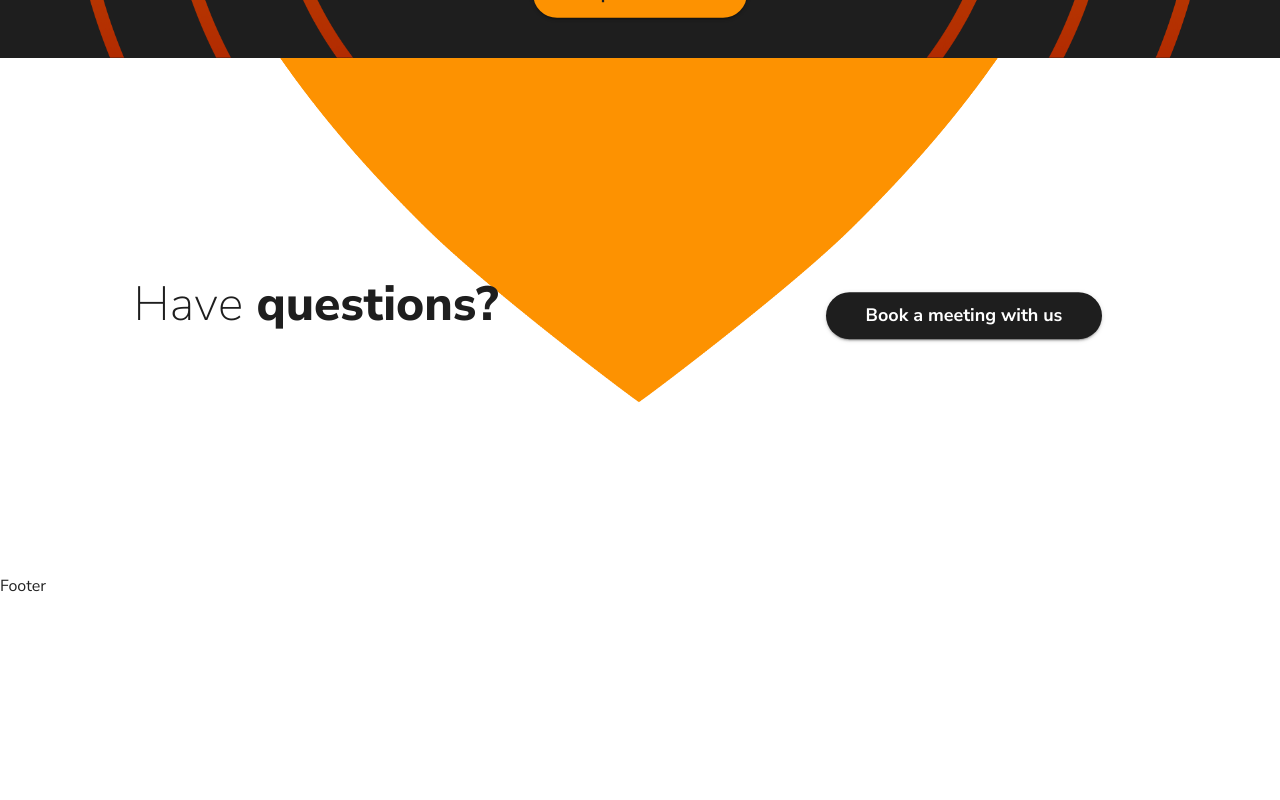
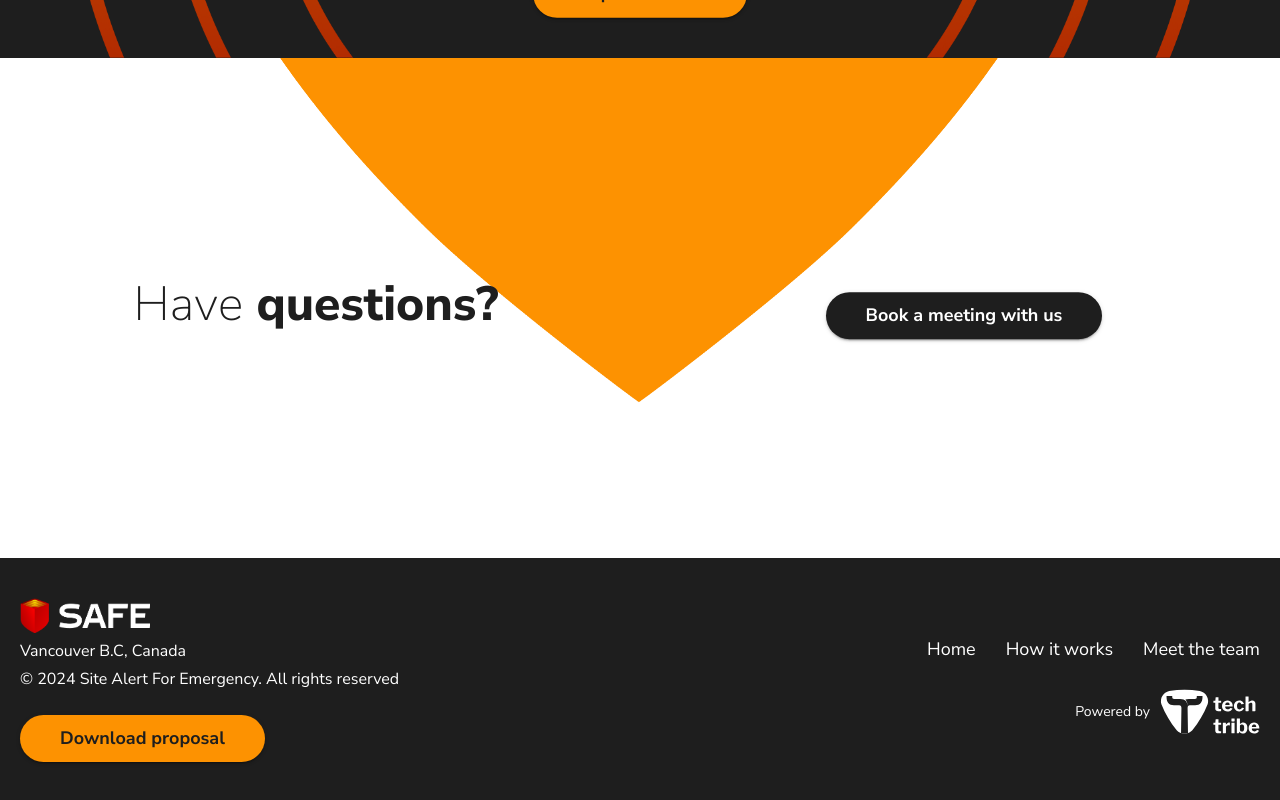
Before and after one commit to rajatchauhan407/safe-land, a Next.js app: page / in a window 1280 px wide. Shown: the part 3226-4026 px from the top of the page. Before the commit the page ends 3840 px from the top, so only its background shows below. Built offline with nearby package versions, Linux system fonts and the light colour scheme.

Commit message:
footer ready

```diff
--- a/src/sections/CTASection.tsx
+++ b/src/sections/CTASection.tsx
@@ -88,9 +88,7 @@ const CTASection: React.FC = () => {
               </Typography>
 
               <Typography variant="body1" color="#ffffff" sx={{ fontSize: isMobile ? '16px' : '20px'}}>
-                SAFE utilizes GPS and QR code technology for accurate site-specific
-                tracking and provides real-time hazard alerts based on worker roles
-                and activities.
+                Experience the power of SAFE with a live demo! Start your journey to revolutionize safety in your construction company and transform your workplace.
               </Typography>
               <Box mt={3}>
                 <a href="https://calendly.com/techandtribe/30min" target="_blank" rel="noopener noreferrer">
--- a/src/sections/Footer.tsx
+++ b/src/sections/Footer.tsx
@@ -1,7 +1,93 @@
-import React from "react";
+import React from 'react';
+import { Grid, Typography, Button, useMediaQuery, Box } from "@mui/material";
+import { styled } from "@mui/system";
+import Image from 'next/image';
 
-const Footer = () => {
-  return <p>Footer</p>;
+const logoSAFE = "/assets/logoSAFE-white.png";
+const logoTechTribe = "/assets/tech-tribe-logo.svg";
+
+const FooterContainer = styled('footer')(({ theme }) => ({
+  backgroundColor: '#1e1e1e',
+  color: '#ffffff',
+  padding: '40px 20px',
+}));
+
+const buttonText = "Download Proposal";
+const formattedButtonText =
+  buttonText.charAt(0).toUpperCase() + buttonText.slice(1).toLowerCase();
+
+const StyledDemoButton = styled(Button)(({ theme }) => ({
+  backgroundColor: "#fd9201",
+  color: "#1e1e1e",
+  fontWeight: 700,
+  fontSize: "18px",
+  borderRadius: "24px",
+  textTransform: "none",
+  padding: "8px",
+  paddingLeft: "40px",
+  paddingRight: "40px",
+  "&:hover": {
+    backgroundColor: "#ffffff",
+    color: "#1e1e1e",
+  },
+  // Added to prevent full width
+  width: 'fit-content',
+}));
+
+const NavItem = styled('a')(({ theme }) => ({
+  fontSize: '18px',
+  fontWeight: 400,
+  textDecoration: 'none',
+  color: '#ffffff',
+  marginLeft: '30px',
+  transition: 'color 0.3s ease-in-out',
+  '&:hover': {
+    color: '#fd9201',
+    fontWeight: 600,
+  },
+}));
+
+const Footer: React.FC = () => {
+  const isMobile = useMediaQuery('(max-width:600px)');
+
+  function handleDownload(event: React.MouseEvent<HTMLButtonElement, MouseEvent>): void {
+    throw new Error('Function not implemented.');
+  }
+
+  return (
+    <FooterContainer>
+      <Grid container spacing={isMobile ? 2 : 4} justifyContent="center">
+        {/* Left Column */}
+        <Grid item xs={12} md={6} sx={{ textAlign: isMobile ? 'center' : 'left', display: 'flex', flexDirection: 'column', justifyContent: 'space-evenly' }}>
+          <div style={{ textAlign: isMobile ? 'center' : 'left' }}>
+            <Image src={logoSAFE} alt="SAFE Logo" width={130} height={35} />
+          </div>
+          <Typography variant="body2" fontSize={"16px"} gutterBottom>
+            Vancouver B.C, Canada
+          </Typography>
+          <Typography variant="body2" fontSize={"16px"} marginBottom={3}>
+            © 2024 Site Alert For Emergency. All rights reserved
+          </Typography>
+          <StyledDemoButton variant="contained" onClick={handleDownload} sx={{ margin: isMobile ? 'auto' : 'none' }}>
+            {formattedButtonText}
+          </StyledDemoButton>
+        </Grid>
+
+        {/* Right Column */}
+        <Grid item xs={12} md={6} sx={{ textAlign: isMobile ? 'center' : 'right', display: 'flex', flexDirection: 'column', justifyContent: 'flex-end' }}>
+          <Typography variant="body2">
+            <NavItem href="#">Home</NavItem>
+            <NavItem href="#">How it works</NavItem>
+            <NavItem href="#">Meet the team</NavItem>
+          </Typography>
+          <div style={{ textAlign: isMobile ? 'center' : 'right', display: 'flex', justifyContent: isMobile ? "center" : "flex-end", alignItems: 'center' }}>
+            <Typography variant="body2" sx={{ marginRight: '10px' }}>Powered by</Typography>
+            <Image src={logoTechTribe} alt="Tech Tribe Logo" width={100} height={100} />
+          </div>
+        </Grid>
+      </Grid>
+    </FooterContainer>
+  );
 };
 
 export default Footer;
```
Also changed, not shown: public/assets/logoSAFE-white.png (added).
